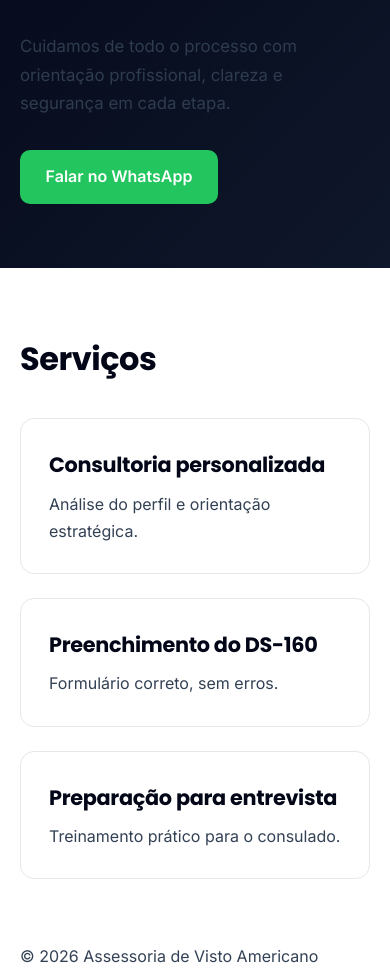
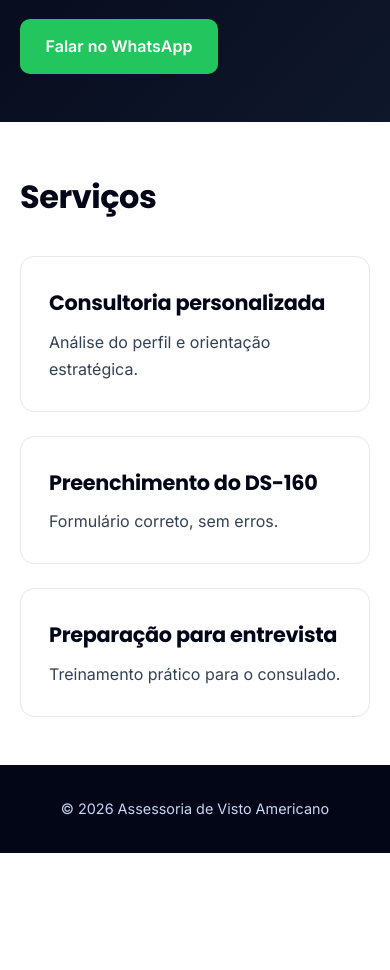
Before and after one commit to IsadoraPanerai/goVisto, a plain HTML site: page index.html in a window 390 px wide. Shown: the part 441-1411 px from the top of the page. After the commit the page ends 1294 px from the top, so only its background shows below. Drawn offline with Linux system fonts and the light colour scheme.

Commit message:
Update style.css

```diff
--- a/style.css
+++ b/style.css
@@ -149,4 +149,39 @@ p {
 }
 
 .card:hover {
-  transfo
+  transform: translateY(-4px);
+  box-shadow: 0 10px 25px rgba(0, 0, 0, 0.05);
+}
+
+/* =========================
+   FOOTER (FUNCIONA NO MOBILE)
+========================= */
+.footer {
+  background: #020617;
+  color: #ffffff;
+  padding: 2rem 0;
+  text-align: center;
+  font-size: 0.9rem;
+}
+
+.footer p {
+  margin: 0;
+  color: #cbd5f5;
+}
+
+/* =========================
+   RESPONSIVO
+========================= */
+@media (max-width: 768px) {
+  .hero {
+    padding: 3rem 0;
+  }
+
+  .hero h1 {
+    font-size: 1.8rem;
+  }
+
+  .services {
+    padding: 3rem 0;
+  }
+}
```
